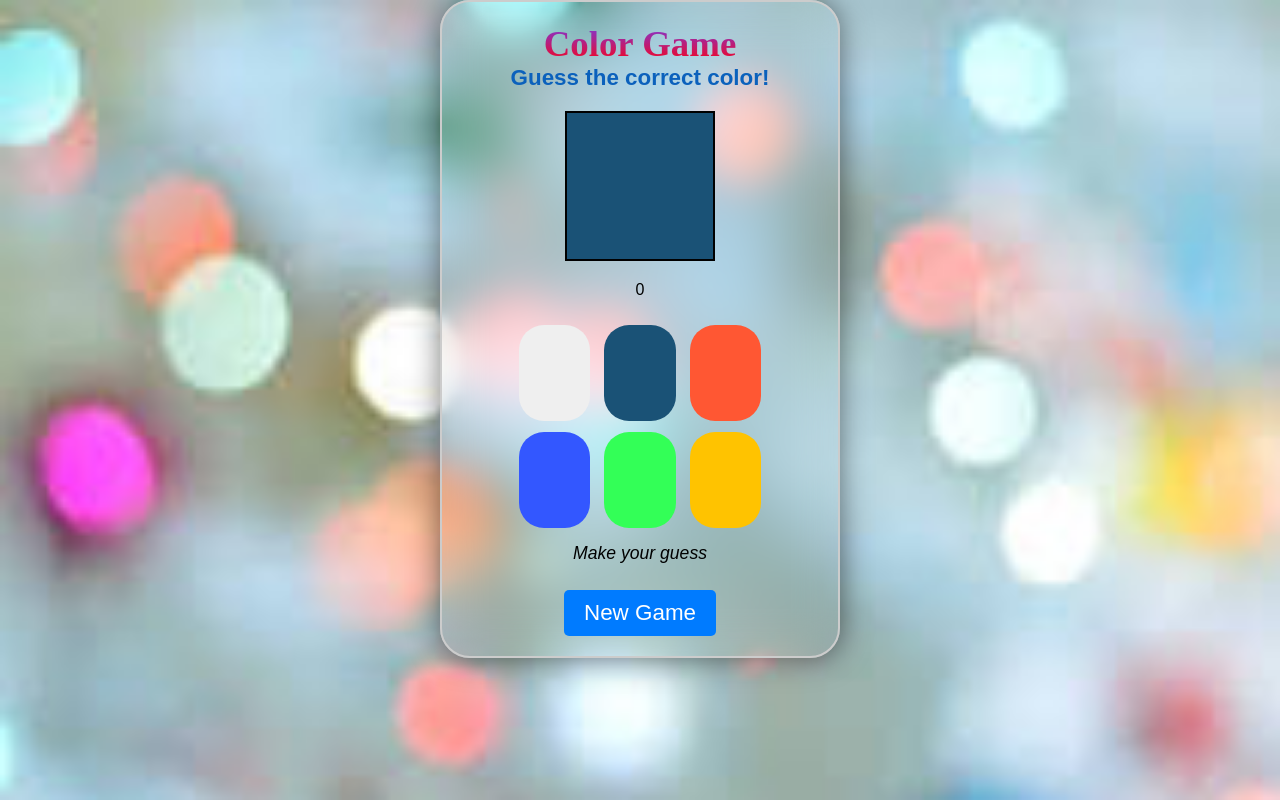
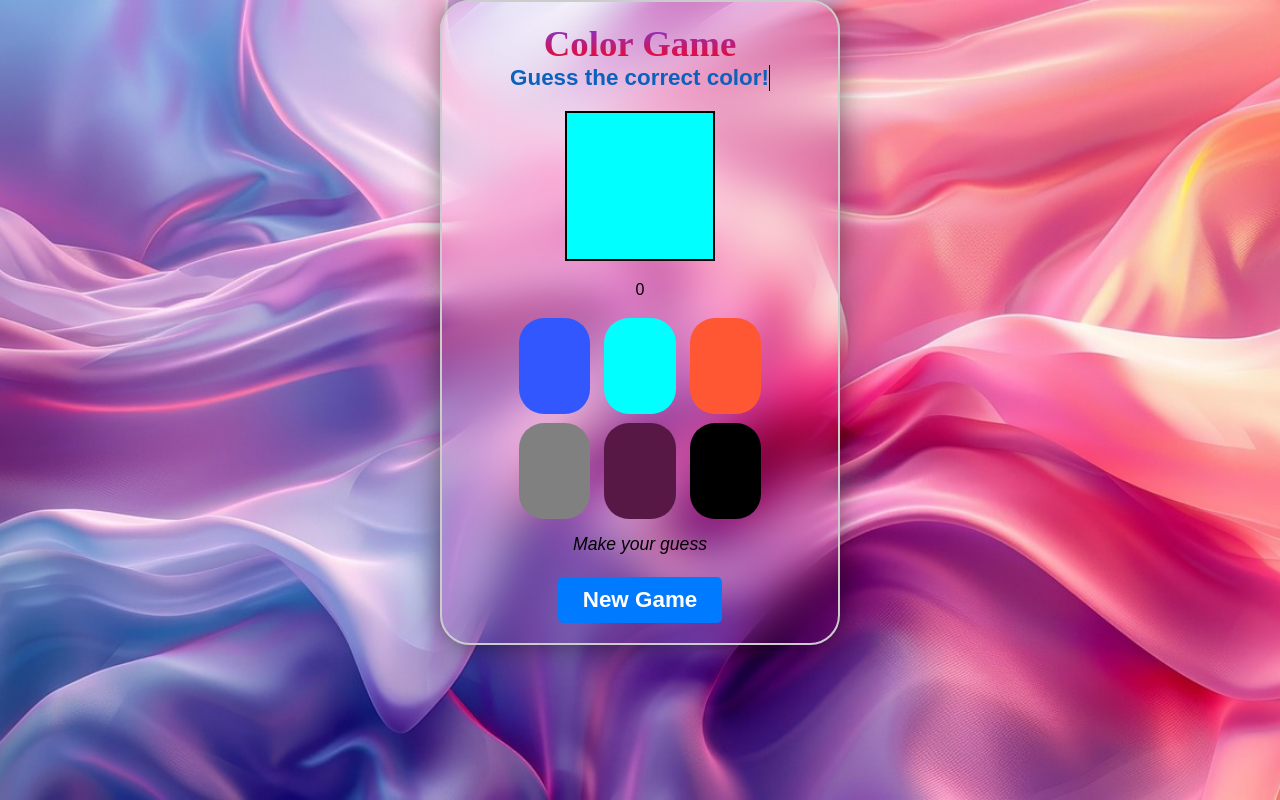
Before and after one commit to maracodez/HNG-ColorGame, a plain HTML site: page index.html in a window 1280 px wide. Drawn offline with Linux system fonts and the light colour scheme.

Commit message:
update recent changes

```diff
--- a/index.html
+++ b/index.html
@@ -9,7 +9,7 @@
 <body>
     <div class="container">
         <h1 data-text="Color Game">Color Game</h1>
-        <p data-testid="gameInstructions">Guess the correct color!</p>
+        <p data-testid="gameInstructions" id="game_instructions"></p>
         <div data-testid="colorBox" class="colorbox"></div>
         <div data-testid="score">Score: 0</div>
         <div class="coloroptions" data-testid="colorOption">
--- a/script.js
+++ b/script.js
@@ -11,7 +11,8 @@ document.addEventListener('DOMContentLoaded', function() {
     //predefined set of colors
     const colors = [
         "#ff5733", "#33ff57", "#3357ff", "#f333ff", "#33fff5", "#ffc300",
-        "#c70039", "#900c3f", "#581845", "#1a5276", "#1e8449", "b7950b"
+        "#c70039", "#900c3f", "#581845", "#1a5276", "#1e8449", "b7950b",
+        "#ccc", "#fff", "#000", "#00ffff", "#696969", "#808080", "#0000ff"
     ]
 
     //function to generate a random color from the predefined colors
@@ -58,7 +59,6 @@ document.addEventListener('DOMContentLoaded', function() {
         if (selectedColor === targetColor) {
             gameStatus.textContent = "Correct! 🎉";
             score++;
-
             scoreElement.textContent = score;
             colorBox.style.borderColor = "green";
             colorBox.classList.add('correct')
@@ -73,7 +73,7 @@ document.addEventListener('DOMContentLoaded', function() {
             colorBox.classList.add('wrong')
             setTimeout(() => {
                 colorBox.style.borderColor = "#000";
-             colorBox.classList.remove('wrong')
+                colorBox.classList.remove('wrong')
             }, 500)
         }
     }
@@ -85,4 +85,19 @@ document.addEventListener('DOMContentLoaded', function() {
     //initialize the game on page load
     initGame()
 
+
+    //function for typewriting text
+    const text = "Guess the correct color!";
+    const element = document.getElementById("game_instructions");
+    let index = 0;
+
+    function type() {
+        if (index < text.length) {
+            element.textContent += text.charAt(index);
+            index++;
+            setTimeout(type, 50)
+        }
+    }
+
+    type()
 })
--- a/style.css
+++ b/style.css
@@ -6,7 +6,7 @@
 
 body {
     font-family: Arial, sans-serif;
-   background-image: url("./assets/hero.jpg");
+   background-image: url("./assets/background-8874087_1280.jpg");
    background-position: center;
    background-size: cover;
    background-repeat: no-repeat;
@@ -73,13 +73,17 @@ h1 {
 }
 
 .wrong {
-    animation: fadeOut 1s forwards;
+    animation: fadeOut 0.6s forwards;
 }
 
-p {
+#game_instructions {
     font-size: 1.4rem;
     color: #0b61bc;
     font-weight: 600;
+    white-space: nowrap;
+    overflow: hidden;
+    border-right: 0.2px solid black;
+    width: fit-content;
 }
 
 .coloroptions {
@@ -89,7 +93,7 @@ p {
     justify-content: center;
     align-items: center;
     gap: 5%;
-    margin-top: 4%;
+    margin-top: 3%;
 }
 
 .coloroptions button {
@@ -97,7 +101,7 @@ p {
     width: 25%;
     height: 12vh;
     border-radius: 25px;
-    margin-top: 4%;
+    margin-top: 3%;
     cursor: pointer;
     transition: transform 0.2s;
 }
@@ -113,14 +117,15 @@ p {
 }
 
 button[data-testid="newGameButton"] {
-    padding: 10px 20px;
+    padding: 10px 25px;
     font-size: 1.4rem;
+    font-weight: 600;
     border: none;
     border-radius: 5px;
     background-color: #007bff;
     color: #fff;
     cursor: pointer;
-    margin-top: 3%;
+    margin-top: 2%;
 }
 
 button[data-testid="newGameButton"]:hover {
```
Also changed, not shown: assets/background-8874087_1280.jpg (added), assets/hero.jpg (deleted).
